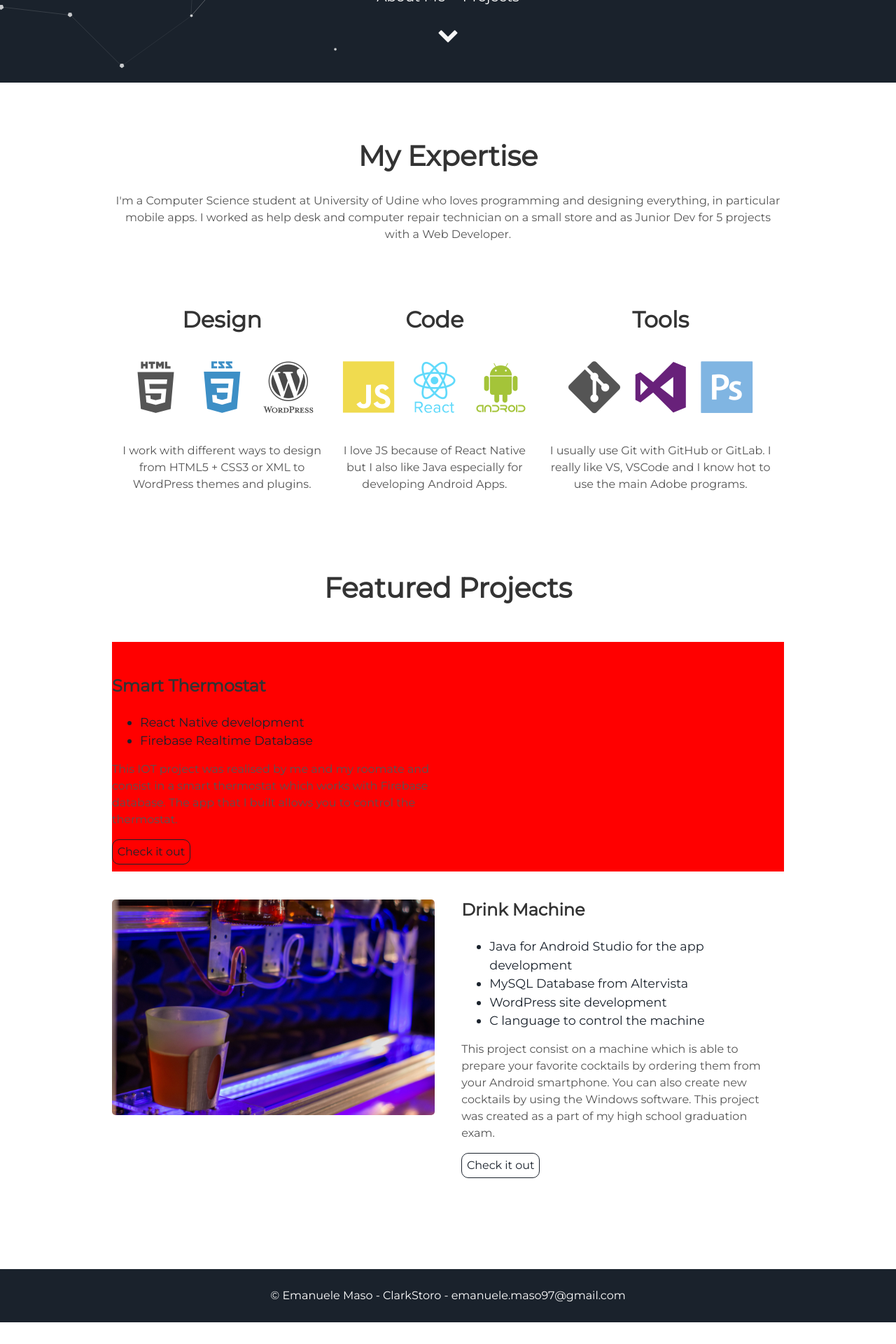
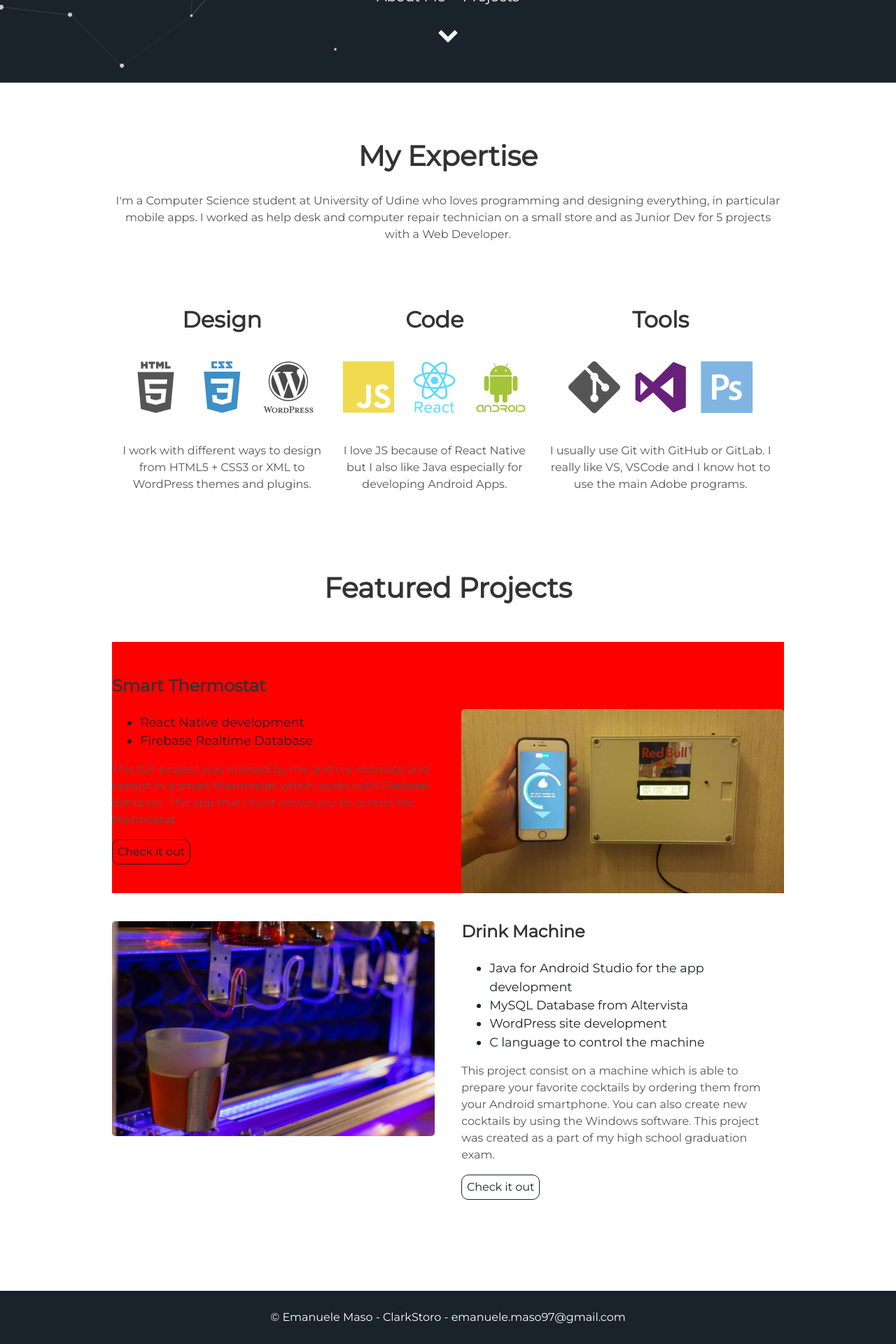
Before and after one commit to ClarkStoro/clarkstoro.github.io, a Jekyll site: the page built from index.html, in a window 1280 px wide. Shown: the part 782-2702 px from the top of the page at 70% size. Built offline with Jekyll 4.4.1, drawn with Linux system fonts in a browser that asks for light colours; before the commit the page ends 2671 px from its top, so only the background shows below that.

Commit message:
Update projects.html

```diff
--- a/_includes/projects.html
+++ b/_includes/projects.html
@@ -2,7 +2,7 @@
   <h1> Featured Projects </h1>
 </div>
 <div class="user-projects" style="background-color: #ff0000">
-  <div class="images-right" style="margin-top: 10%;>
+  <div class="images-right" style="margin-top: 10%;">
     <img alt="Smart Thermostat" src="{{ "/assets/img/SmartThermostat.jpg" | prepend: site.baseurl }}" />
   </div>
   <div class="contents">
```
